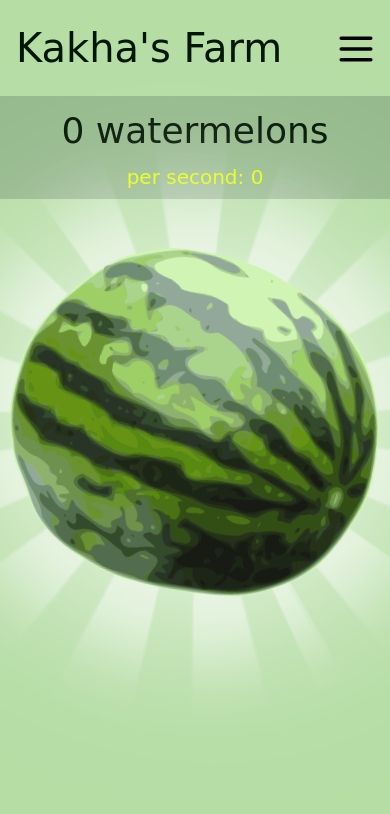
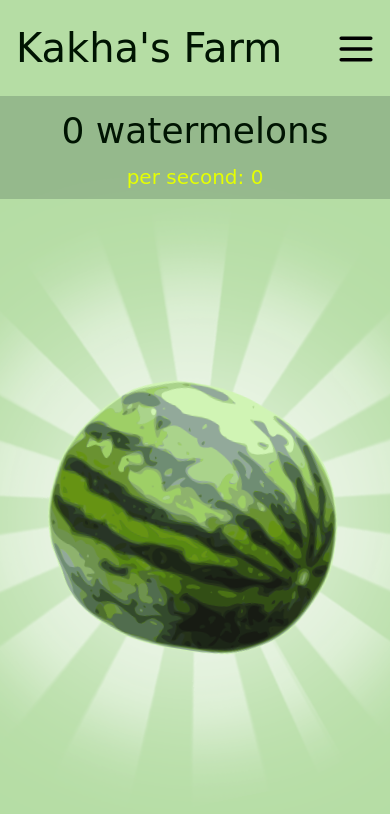
Before and after one commit to Kakha01/watermelon-clicker, a plain HTML site: page index.html in a window 390 px wide. Drawn offline with Linux system fonts and the light colour scheme; a web font is replaced by a local one.

Commit message:
fix: add styling for small mobile screen

```diff
--- a/style.css
+++ b/style.css
@@ -62,7 +62,7 @@ body {
 .stats {
   display: flex;
   width: 100%;
-  height: 6.4375rem;
+  min-height: 6.4375rem;
   flex-direction: column;
   justify-content: center;
   align-items: center;
@@ -128,6 +128,8 @@ body {
   display: flex;
   flex-direction: column;
   gap: 0.25rem;
+  overflow-y: scroll;
+  scroll-margin-block: 16px;
 }
 
 .upgrade-card {
@@ -310,4 +312,20 @@ body {
   .main-screen__halo-wrapper {
     left: 50%;
   }
+
+  .stats__count {
+    padding-inline: 1rem;
+  }
 }
+
+@media (max-width: 400px) {
+  .watermelon-button {
+    top: 60%;
+    width: 18.125rem;
+    height: 15.1875rem;
+  }
+
+  .main-screen__halo-wrapper {
+    top: 60%;
+  }
+}
```
